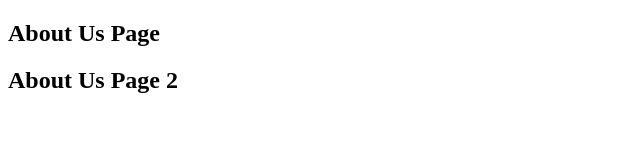
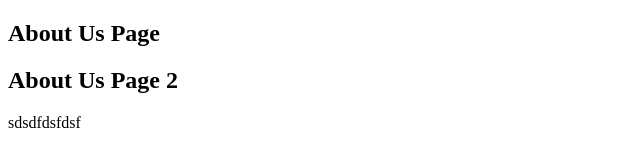
Before and after one commit to TanwirAlam/github-tutorial, a plain HTML site: page about.html in a window 1280 px wide. Shown: the whole page, without its empty margins (0-640 px from the left). Drawn offline with Linux system fonts and the light colour scheme.

Commit message:
NEW PARA

```diff
--- a/about.html
+++ b/about.html
@@ -8,5 +8,6 @@
 <body>
     <h2>About Us Page</h2>
      <h2>About Us Page 2</h2>
+     <p>sdsdfdsfdsf</p>
 </body>
 </html>
```
